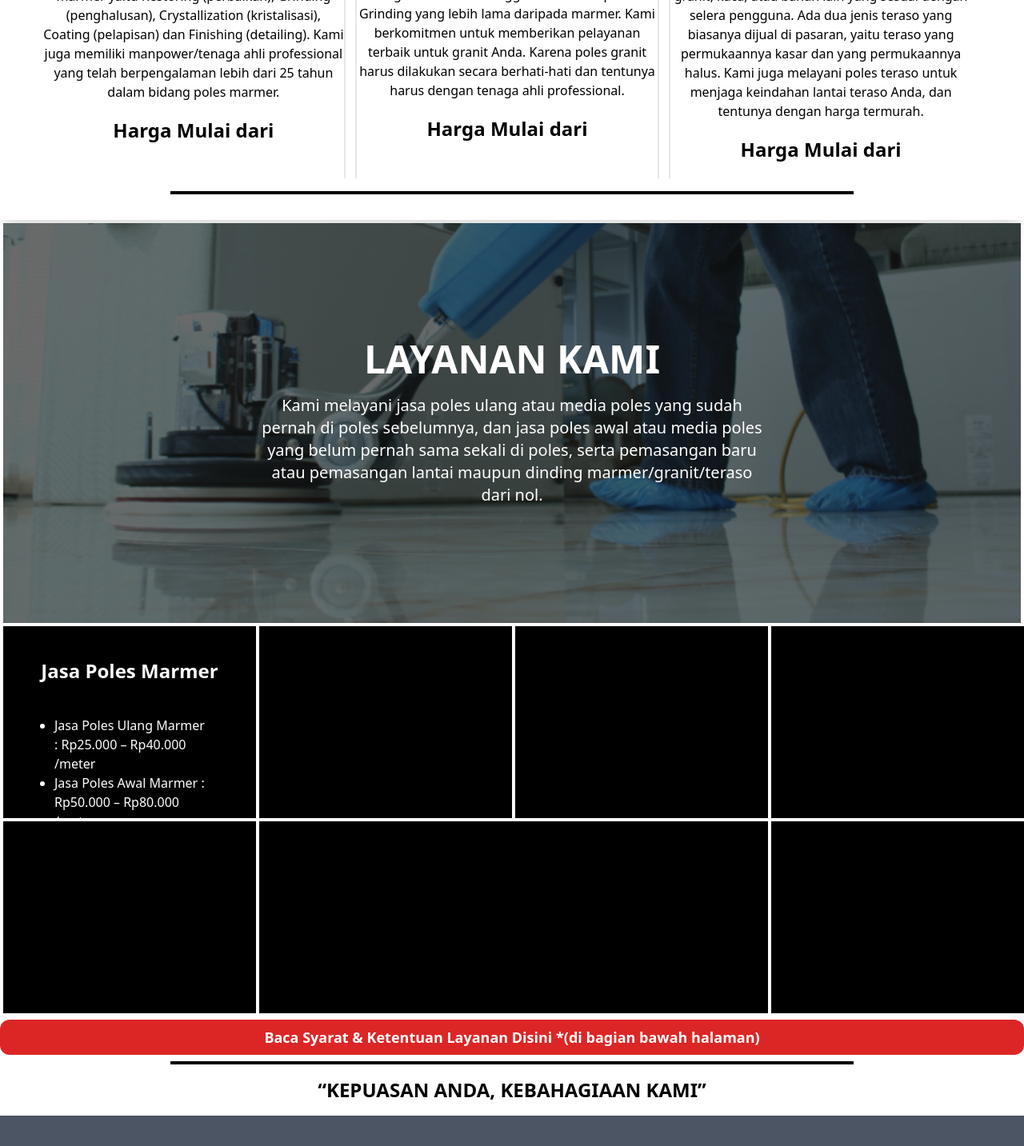
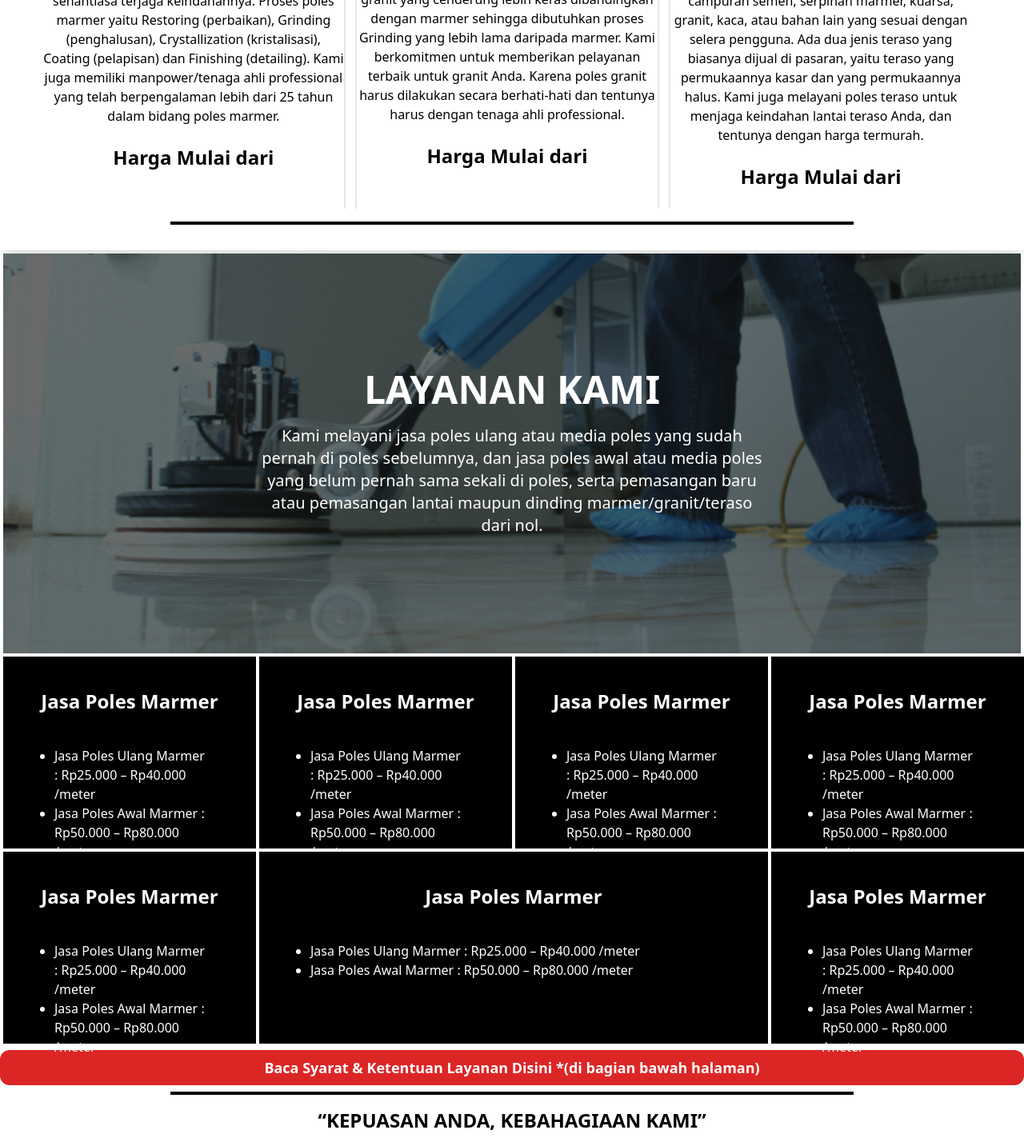
Before and after one commit to pay-bot/dipoles, a Next.js app: page / in a window 1280 px wide. Shown: the part 1330-2763 px from the top of the page at 80% size. Built offline with nearby package versions, Linux system fonts and the light colour scheme; what tailwindcss-aspect-ratio, tailwindcss-responsive-embed would draw is missing.

Commit message:
update typograph

```diff
--- a/components/Dropdown.js
+++ b/components/Dropdown.js
@@ -10,13 +10,13 @@ export default function Dropdown() {
         </button>
         <ul className="absolute hidden text-gray-700 pt-1 group-hover:block">
           <li className>
-            <a className="rounded-t bg-gray-200 hover:bg-gray-400 py-2 px-4 block whitespace-no-wrap" href="#">One</a>
+            <a className="rounded-t bg-gray-200 hover:bg-gray-400 py-2 px-4 block whitespace-no-wrap" href="#">Paket Penuh</a>
           </li>
           <li className>
-            <a className="bg-gray-200 hover:bg-gray-400 py-2 px-4 block whitespace-no-wrap" href="#">Two</a>
+            <a className="bg-gray-200 hover:bg-gray-400 py-2 px-4 block whitespace-no-wrap" href="#">Poles & Kristalasi</a>
           </li>
           <li className>
-            <a className="rounded-b bg-gray-200 hover:bg-gray-400 py-2 px-4 block whitespace-no-wrap" href="#">Three is the magic number</a>
+            <a className="rounded-b bg-gray-200 hover:bg-gray-400 py-2 px-4 block whitespace-no-wrap" href="#">Hanya Poles</a>
           </li>
         </ul>
       </div>
--- a/components/Hero.js
+++ b/components/Hero.js
@@ -2,15 +2,15 @@ import Navbar from "./Navbar"
 
 export default function Hero() {
   return (
-    <div className="bg-hero h-[600px]">
+    <div className="bg-hero h-[650px]">
       <Navbar />
-      <div className="text-center xl:my-38 md:mt-72 md:mb-10 mt-24">
-        <h1 className="xl:w-8/12 md:w-full mx-auto my-10 md:text-5xl text-2xl text-white font-semibold">Jasa Poles Marmer Professional Terbaik di Jabodetabek.</h1>
-        <p className="text-white md:text-xl text-sm mx-auto xl:w-6/12 md:w-11/12 w-11/12 font-semibold">DIPOLES adalah badan usaha yang bergerak dibidang jasa poles marmer, granit, teraso, dan jenis batu alam lainnya. Cakupan layanan Kami meliputi seluruh wilayah di Indonesia.</p>
+      <div className="text-center md:mt-32 lg:mb-5 md:mb-10 mt-36">
+        <h1 className="xl:w-8/12 lg:w-8/12 md:w-full mx-auto my-10 md:text-5xl text-2xl text-white font-semibold">Jasa Poles Marmer Professional Terbaik di Jabodetabek.</h1>
+        <p className="text-white md:text-xl text-sm mx-auto xl:w-6/12 lg:w-8/12 md:w-11/12 w-11/12 font-semibold">DIPOLES adalah badan usaha yang bergerak dibidang jasa poles marmer, granit, teraso, dan jenis batu alam lainnya. Cakupan layanan Kami meliputi seluruh wilayah di Indonesia.</p>
 
       </div>
       <div className="text-center">
-        <button className="md:my-20 lg:my-24 my-16 uppercase bg-blue-500 px-4 py-2 text-3xl font-semibold tracking-wider text-white rounded hover:bg-blue-600">order now!</button>
+        <button className="md:mt-2 lg:mb-16 my-16 uppercase bg-blue-500 px-4 py-2 text-3xl font-semibold tracking-wider text-white rounded hover:bg-blue-600">order now!</button>
         <h1 className="xl:text-5xl md:text-4xl text-xl text-white font-semibold text-center"><a href=""> Foor Your Better Floors And Walls</a></h1>
       </div>
     </div>
--- a/components/KontakSection.js
+++ b/components/KontakSection.js
@@ -2,9 +2,9 @@ export default function KontakSection() {
   return (
     <div className="mx-auto w-full bg-gray-800 mt-10">
       <div className="container mx-auto ">
-        <div className="py-[50px] w-11/12 flex md:flex-row flex-col mx-auto">
+        <div className="py-[50px] md:w-full w-11/12 flex md:flex-row flex-col mx-auto">
           <div className="xl:w-6/12 md:w-full bg-gray-600 h-[500px] ">
-            <div className="w-5/12 flex flex-col items-center justify-center h-full mx-auto">
+            <div className="w-6/12 flex flex-col items-center justify-center h-full mx-auto">
               <h3 className="text-white uppercase text-center mb-1 text-3xl font-semibold">hubungi kami</h3>
               <h4 className="text-white uppercase text-center mb-1 text-2xl font-semibold">Dipoles</h4>
               <p className="text-white text-center mb-1 text-lg font-semibold">Jl.Margonda Raya</p>
--- a/components/LayananSection.js
+++ b/components/LayananSection.js
@@ -16,12 +16,48 @@ export default function LayananSection() {
             <li>Jasa Poles Awal Marmer : Rp50.000 – Rp80.000 /meter</li>
           </ul>
         </div>
-        <div class="bg-black h-60">2</div>
-        <div class="bg-black h-60">3</div>
-        <div class="bg-black h-60">4</div>
-        <div class="bg-black h-60">5</div>
-        <div class="xl:col-span-2 md:col-span-1 bg-black h-60">7</div>
-        <div class="bg-black h-60">6</div>
+        <div class="bg-black h-60">
+          <h3 className="text-white text-center text-2xl font-semibold my-10 -mb-6">Jasa Poles Marmer</h3>
+          <ul className="text-white text-left list-disc m-16">
+            <li>Jasa Poles Ulang Marmer : Rp25.000 – Rp40.000 /meter</li>
+            <li>Jasa Poles Awal Marmer : Rp50.000 – Rp80.000 /meter</li>
+          </ul>
+        </div>
+        <div class="bg-black h-60">
+          <h3 className="text-white text-center text-2xl font-semibold my-10 -mb-6">Jasa Poles Marmer</h3>
+          <ul className="text-white text-left list-disc m-16">
+            <li>Jasa Poles Ulang Marmer : Rp25.000 – Rp40.000 /meter</li>
+            <li>Jasa Poles Awal Marmer : Rp50.000 – Rp80.000 /meter</li>
+          </ul>
+        </div>
+        <div class="bg-black h-60">
+          <h3 className="text-white text-center text-2xl font-semibold my-10 -mb-6">Jasa Poles Marmer</h3>
+          <ul className="text-white text-left list-disc m-16">
+            <li>Jasa Poles Ulang Marmer : Rp25.000 – Rp40.000 /meter</li>
+            <li>Jasa Poles Awal Marmer : Rp50.000 – Rp80.000 /meter</li>
+          </ul>
+        </div>
+        <div class="bg-black h-60">
+          <h3 className="text-white text-center text-2xl font-semibold my-10 -mb-6">Jasa Poles Marmer</h3>
+          <ul className="text-white text-left list-disc m-16">
+            <li>Jasa Poles Ulang Marmer : Rp25.000 – Rp40.000 /meter</li>
+            <li>Jasa Poles Awal Marmer : Rp50.000 – Rp80.000 /meter</li>
+          </ul>
+        </div>
+        <div class="xl:col-span-2 md:col-span-1 bg-black h-60">
+          <h3 className="text-white text-center text-2xl font-semibold my-10 -mb-6">Jasa Poles Marmer</h3>
+          <ul className="text-white text-left list-disc m-16">
+            <li>Jasa Poles Ulang Marmer : Rp25.000 – Rp40.000 /meter</li>
+            <li>Jasa Poles Awal Marmer : Rp50.000 – Rp80.000 /meter</li>
+          </ul>
+        </div>
+        <div class="bg-black h-60">
+          <h3 className="text-white text-center text-2xl font-semibold my-10 -mb-6">Jasa Poles Marmer</h3>
+          <ul className="text-white text-left list-disc m-16">
+            <li>Jasa Poles Ulang Marmer : Rp25.000 – Rp40.000 /meter</li>
+            <li>Jasa Poles Awal Marmer : Rp50.000 – Rp80.000 /meter</li>
+          </ul>
+        </div>
       </div>
       <div className="w-full bg-red-600 py-2 my-2 rounded-xl">
         <h3 className="font-semibold md:text-lg text-lg text-center text-white">
--- a/components/Nav.js
+++ b/components/Nav.js
@@ -13,7 +13,7 @@ export default function Nav() {
         <Navitems>Home</Navitems>
         <Navitems>About</Navitems>
         <Navitems>Portofolio</Navitems>
-        <Navitems> <Button /></Navitems>
+        <Navitems> <Button /> </Navitems>
 
       </ul >
     </>
--- a/components/PaketCard.js
+++ b/components/PaketCard.js
@@ -7,9 +7,9 @@ export default function PaketCard({ jenis, deskripsi, harga, image }) {
 
       <img src={image} className="shadow-xl w-full" />
       <div>
-        <h3 className="text-center text-3xl font-semibold my-5">{jenis}</h3>
+        <h3 className="text-center text-3xl font-semibold my-5 text-blue-600">{jenis}</h3>
         <p className="text-md text-center">{deskripsi}</p>
-        <h3 className="text-center text-2xl font-semibold my-5 ">{harga}</h3>
+        <h3 className="text-center text-2xl font-semibold my-5 xl:border-0 lg:border-0 md:border-0 border-b-2 border-black p-1 ">{harga}</h3>
 
       </div>
     </>
--- a/components/PaketSection.js
+++ b/components/PaketSection.js
@@ -4,7 +4,7 @@ export default function PaketSection() {
   return (
     <section className="py-4 shadow-xl">
       <div className="mx-auto">
-        <p className="text-3xl text-center uppercase font-semibold text-white mb-10 bg-blue-500 p-6 rounded-xl ">Paket Layanan Kami</p>
+        <p className="text-3xl text-center uppercase font-semibold mb-5 text-white bg-blue-500 md:p-6 p-2 rounded-xl ">Paket Layanan Kami</p>
 
         <div className="container w-11/12 mx-auto flex xl:flex-row lg:flex-row md:flex-row flex-col">
           <div className="md:w-4/12 w-full md:mr-3 mr-0 md:border-r-2 border-0">
@@ -37,7 +37,7 @@ export default function PaketSection() {
 
 
         </div>
-        <div className="border-black border-2 bg-black h-1 w-8/12 mx-auto mt-4 mb-4">
+        <div className="hidden xl-block lg:block md:block border-black border-2 bg-black h-1 w-8/12 mx-auto mt-4 mb-4">
 
         </div>
 
--- a/components/ReasonItem.js
+++ b/components/ReasonItem.js
@@ -3,8 +3,8 @@ export default function ReasonItem({ image, deskripsi, detail }) {
 
     <div className="flex md:flex-row flex-col mb-4">
       <div className="mx-auto">
-        <div className="border-2 rounded-full hover:bg-white border-white items-center p-1">
-          <img src={image} alt="" className="rounded-full mx-auto " />
+        <div className="border-2 rounded-full hover:bg-white border-white items-center md:p-1 p-2">
+          <img src={image} alt="" className="rounded-full md:w-60 w-auto mx-auto " />
         </div>
       </div>
 
--- a/tailwind.config.js
+++ b/tailwind.config.js
@@ -5,6 +5,13 @@ module.exports = {
   purge: ['./pages/**/*.{js,ts,jsx,tsx}', './components/**/*.{js,ts,jsx,tsx}'],
   darkMode: false, // or 'media' or 'class'
   theme: {
+    screens: {
+      sm: '360px',
+      md: '638px',
+      lg: '1024px',
+      xl: '1280px',
+      '2xl': '1536px',
+    },
     aspectRatio: {
       none: 0,
       square: [1, 1],
```
Also changed, not shown: components/ReasonSection.js (+11 -10 lines).
